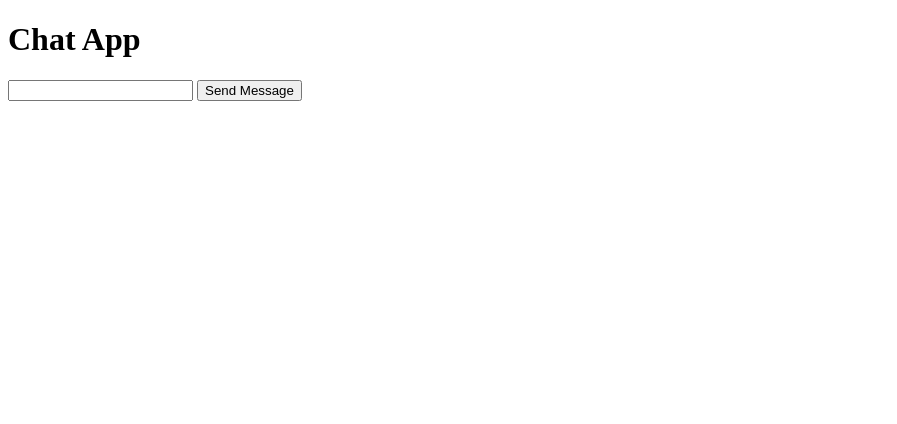
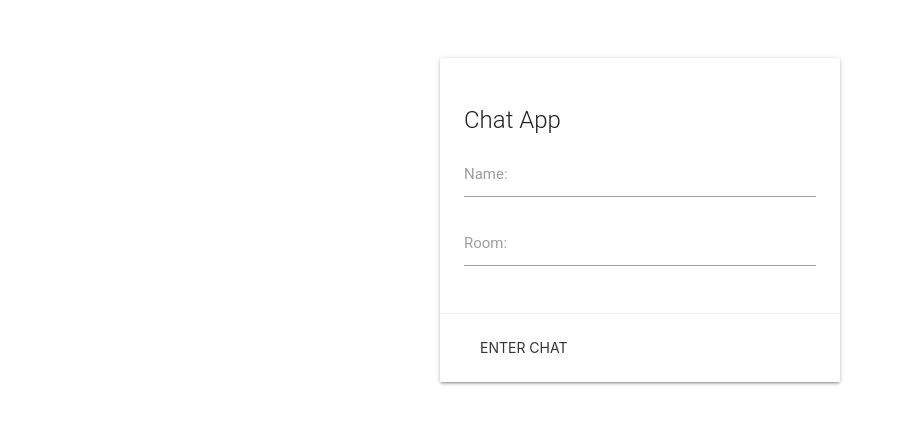
Before and after one commit to VadimATchoupine/ChatApp, a website: page public/index.html in a window 1280 px wide. Shown: the whole page, without its empty margins (0-897 px from the left). Drawn offline with nearby package versions, Linux system fonts and the light colour scheme; no server answers.

Commit message:
feature - auth page

```diff
--- a/public/index.html
+++ b/public/index.html
@@ -5,40 +5,36 @@
     <meta charset="UTF-8">
     <meta name="viewport" content="width=device-width, initial-scale=1.0">
     <meta http-equiv="X-UA-Compatible" content="ie=edge">
+    <!-- Compiled and minified CSS -->
+    <link rel="stylesheet" href="https://cdnjs.cloudflare.com/ajax/libs/materialize/1.0.0/css/materialize.min.css">
+    <link rel="stylesheet" href="styles.css">
     <title>Chat</title>
 </head>
 
 <body>
 
-
-    <h1>Chat App</h1>
-    <input type="text">
-    <button>Send Message</button>
-    <ul></ul>
-
+    <form action="chat.html" method="get" class="auth">
+        <div class="card">
+            <div class="card-content">
+                <h4 class="card-title">Chat App</h4>
+                <div class="input-field">
+                    <input type="text" id="name" class="validate" name="name" required>
+                    <label for="name">Name:</label>
+                </div>
+                <div class="input-field">
+                    <input type="text" id="room" class="validate" name="room" required>
+                    <label for="room">Room:</label>
+                </div>
+            </div>
+            <div class="card-action">
+                <button type="submit" class="waves-effect waves-teal btn-flat">Enter chat</button>
+            </div>
+        </div>
+    </form>
 
     <script src="socket.io/socket.io.js"></script>
-    <script>
-        const socket = io();
-
-        document.querySelector('button').addEventListener('click', () => {
-            let value = document.querySelector('input').value
-            socket.emit('createMessage', { value })
-
-            document.querySelector('input').value = ''
-        })
-
-        socket.on('connect', () => {
-            console.log('Client connected.')
-        })
-
-        socket.on('newMessage', message => {
-            const li = document.createElement('li')
-            li.innerHTML = `<b>${message.text}</b> <small>${message.date}</small>`
-            document.querySelector('ul').appendChild(li)
-        })
-
-    </script>
+    <!-- Compiled and minified JavaScript -->
+    <script src="https://cdnjs.cloudflare.com/ajax/libs/materialize/1.0.0/js/materialize.min.js"></script>
 </body>
 
 </html>
--- /dev/null
+++ b/public/styles.css
@@ -0,0 +1,16 @@
+html,
+body {
+    margin: 0;
+    padding: 0;
+    font-family: 'Roboto', sans-serif;
+}
+
+.auth {
+    display: flex;
+    padding-top: 50px;
+    justify-content: center;
+}
+
+.auth .card {
+    width: 400px;
+}
```
Also changed, not shown: public/chat.html (added, +24 -0 lines).
